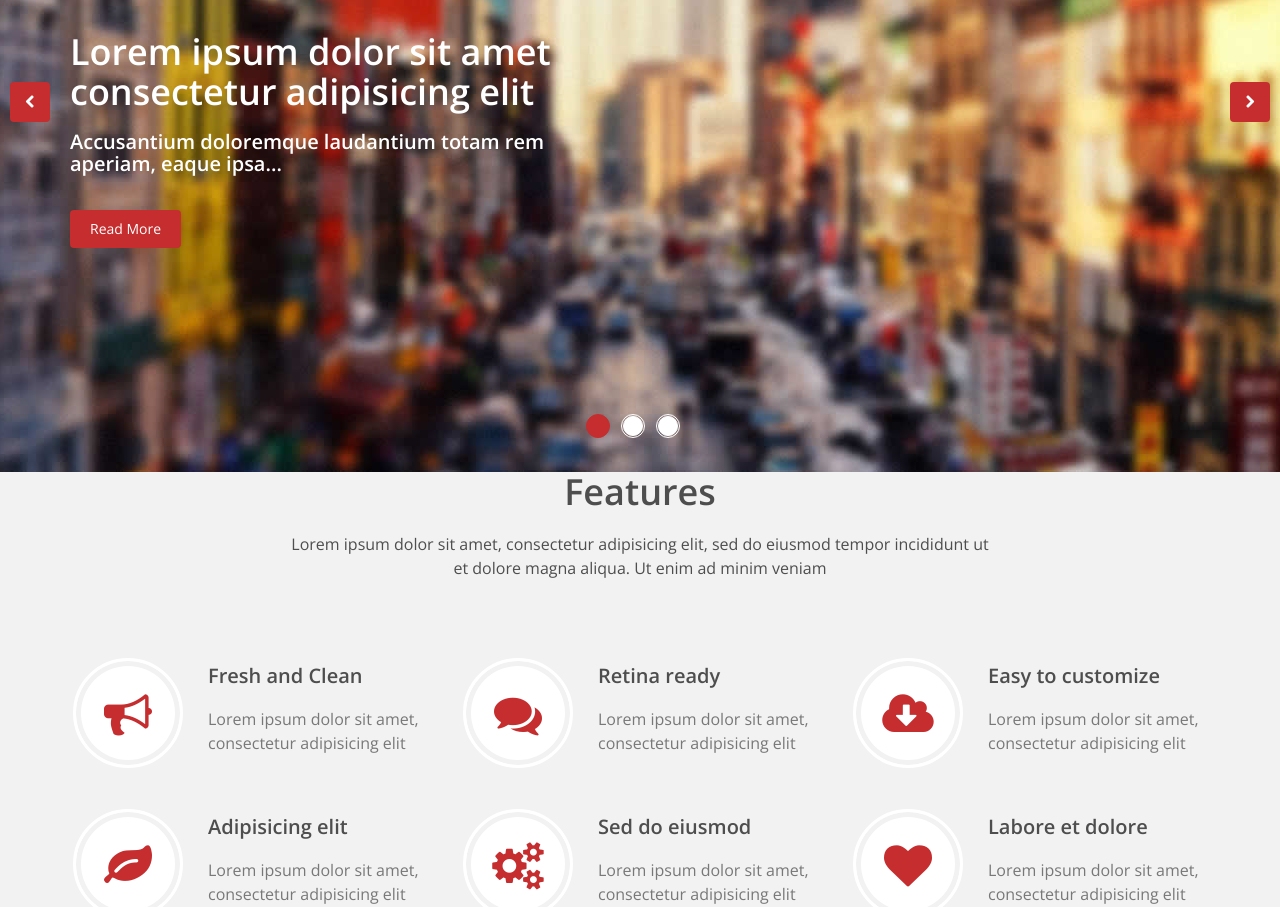
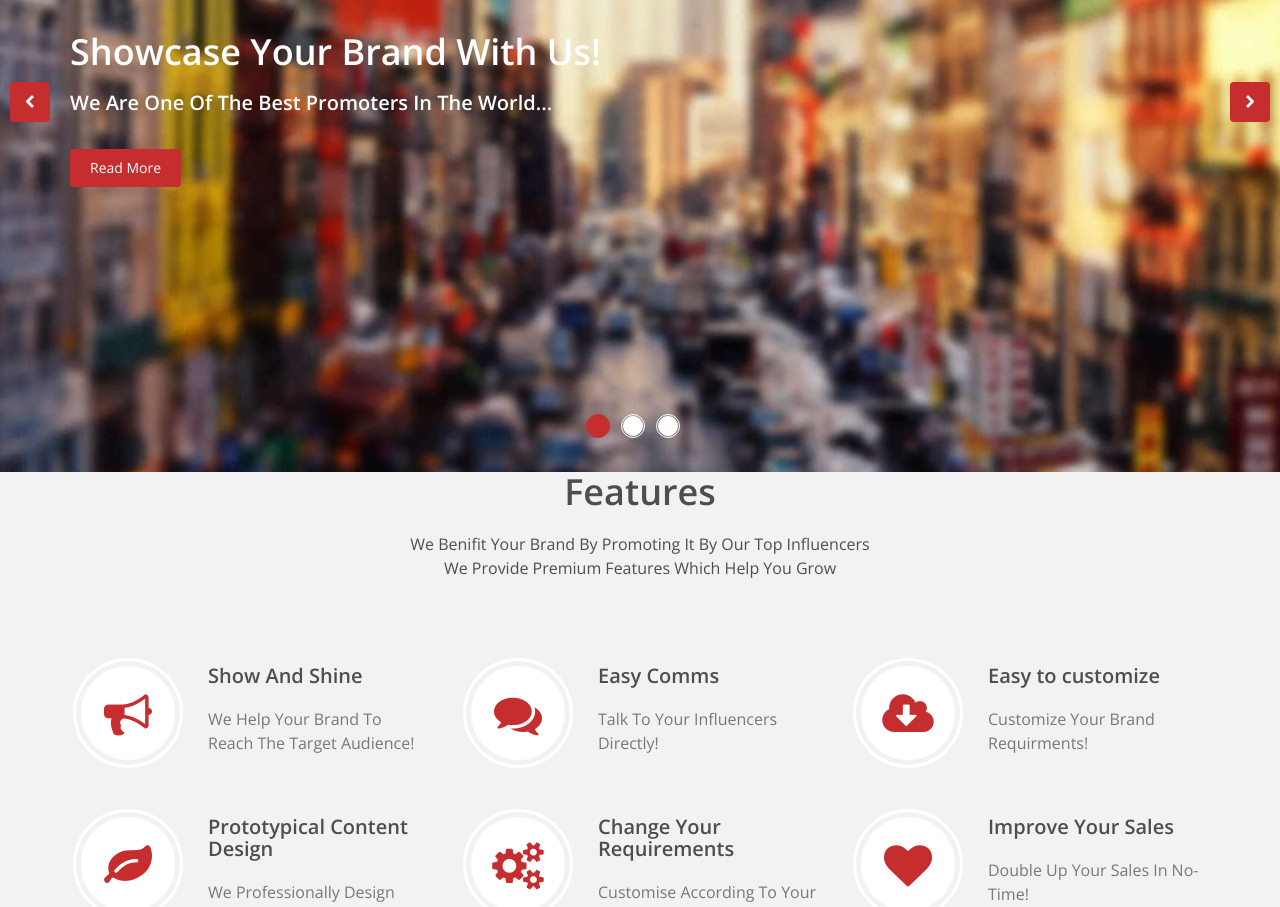
Before and after one commit to marvin-aroza/inlfuencer-user, an Angular app: page / in a window 1280 px wide. Shown: the part 696-1603 px from the top of the page. Built offline with nearby package versions, Linux system fonts and the light colour scheme.

Commit message:
ContentChanges

```diff
--- a/src/app/_Modules/pages/homepage/carousel/carousel.component.html
+++ b/src/app/_Modules/pages/homepage/carousel/carousel.component.html
@@ -12,8 +12,8 @@
                   <div class="row slide-margin">
                       <div class="col-sm-6">
                           <div class="carousel-content">
-                              <h1 class="animation animated-item-1">Lorem ipsum dolor sit amet consectetur adipisicing elit</h1>
-                              <h2 class="animation animated-item-2">Accusantium doloremque laudantium totam rem aperiam, eaque ipsa...</h2>
+                              <h1 class="animation animated-item-1">Showcase Your Brand With Us!</h1>
+                              <h2 class="animation animated-item-2">We Are One Of The Best Promoters In The World...</h2>
                               <a class="btn-slide animation animated-item-3" href="#">Read More</a>
                           </div>
                       </div>
@@ -33,8 +33,8 @@
                   <div class="row slide-margin">
                       <div class="col-sm-6">
                           <div class="carousel-content">
-                              <h1 class="animation animated-item-1">Lorem ipsum dolor sit amet consectetur adipisicing elit</h1>
-                              <h2 class="animation animated-item-2">Accusantium doloremque laudantium totam rem aperiam, eaque ipsa...</h2>
+                              <h1 class="animation animated-item-1">Improve Your Brand Awareness!</h1>
+                              <h2 class="animation animated-item-2">Let Us Improve Your Reach...</h2>
                               <a class="btn-slide animation animated-item-3" href="#">Read More</a>
                           </div>
                       </div>
@@ -54,8 +54,8 @@
                   <div class="row slide-margin">
                       <div class="col-sm-6">
                           <div class="carousel-content">
-                              <h1 class="animation animated-item-1">Lorem ipsum dolor sit amet consectetur adipisicing elit</h1>
-                              <h2 class="animation animated-item-2">Accusantium doloremque laudantium totam rem aperiam, eaque ipsa...</h2>
+                              <h1 class="animation animated-item-1">Connect To Wider Market!</h1>
+                              <h2 class="animation animated-item-2">We Help To Shine Your Product And Improve Your Sales...</h2>
                               <a class="btn-slide animation animated-item-3" href="#">Read More</a>
                           </div>
                       </div>
--- a/src/app/_Modules/pages/homepage/features/features.component.html
+++ b/src/app/_Modules/pages/homepage/features/features.component.html
@@ -2,7 +2,7 @@
   <div class="container">
      <div class="center wow fadeInDown">
           <h2>Features</h2>
-          <p class="lead">Lorem ipsum dolor sit amet, consectetur adipisicing elit, sed do eiusmod tempor incididunt ut <br> et dolore magna aliqua. Ut enim ad minim veniam</p>
+          <p class="lead">We Benifit Your Brand By Promoting It By Our Top Influencers <br> We Provide Premium Features Which Help You Grow</p>
       </div>
 
       <div class="row">
@@ -10,16 +10,16 @@
               <div class="col-md-4 col-sm-6 wow fadeInDown" data-wow-duration="1000ms" data-wow-delay="600ms">
                   <div class="feature-wrap">
                       <i class="fa fa-bullhorn"></i>
-                      <h2>Fresh and Clean</h2>
-                      <h3>Lorem ipsum dolor sit amet, consectetur adipisicing elit</h3>
+                      <h2>Show And Shine</h2>
+                      <h3>We Help Your Brand To Reach The Target Audience!</h3>
                   </div>
               </div><!--/.col-md-4-->
 
               <div class="col-md-4 col-sm-6 wow fadeInDown" data-wow-duration="1000ms" data-wow-delay="600ms">
                   <div class="feature-wrap">
                       <i class="fa fa-comments"></i>
-                      <h2>Retina ready</h2>
-                      <h3>Lorem ipsum dolor sit amet, consectetur adipisicing elit</h3>
+                      <h2>Easy Comms</h2>
+                      <h3>Talk To Your Influencers Directly!</h3>
                   </div>
               </div><!--/.col-md-4-->
 
@@ -27,31 +27,31 @@
                   <div class="feature-wrap">
                       <i class="fa fa-cloud-download"></i>
                       <h2>Easy to customize</h2>
-                      <h3>Lorem ipsum dolor sit amet, consectetur adipisicing elit</h3>
+                      <h3>Customize Your Brand Requirments!</h3>
                   </div>
               </div><!--/.col-md-4-->
 
               <div class="col-md-4 col-sm-6 wow fadeInDown" data-wow-duration="1000ms" data-wow-delay="600ms">
                   <div class="feature-wrap">
                       <i class="fa fa-leaf"></i>
-                      <h2>Adipisicing elit</h2>
-                      <h3>Lorem ipsum dolor sit amet, consectetur adipisicing elit</h3>
+                      <h2>Prototypical Content Design</h2>
+                      <h3>We Professionally Design Your Content!</h3>
                   </div>
               </div><!--/.col-md-4-->
 
               <div class="col-md-4 col-sm-6 wow fadeInDown" data-wow-duration="1000ms" data-wow-delay="600ms">
                   <div class="feature-wrap">
                       <i class="fa fa-cogs"></i>
-                      <h2>Sed do eiusmod</h2>
-                      <h3>Lorem ipsum dolor sit amet, consectetur adipisicing elit</h3>
+                      <h2>Change Your Requirements</h2>
+                      <h3>Customise According To Your Approch!</h3>
                   </div>
               </div><!--/.col-md-4-->
 
               <div class="col-md-4 col-sm-6 wow fadeInDown" data-wow-duration="1000ms" data-wow-delay="600ms">
                   <div class="feature-wrap">
                       <i class="fa fa-heart"></i>
-                      <h2>Labore et dolore</h2>
-                      <h3>Lorem ipsum dolor sit amet, consectetur adipisicing elit</h3>
+                      <h2>Improve Your Sales</h2>
+                      <h3>Double Up Your Sales In No-Time!</h3>
                   </div>
               </div><!--/.col-md-4-->
           </div><!--/.services-->
--- a/src/app/_Modules/pages/homepage/services/services.component.html
+++ b/src/app/_Modules/pages/homepage/services/services.component.html
@@ -2,7 +2,7 @@
   <div class="container">
         <div class="center wow fadeInDown">
             <h2>Our Service</h2>
-            <p class="lead">Lorem ipsum dolor sit amet, consectetur adipisicing elit, sed do eiusmod tempor incididunt ut <br> et dolore magna aliqua. Ut enim ad minim veniam</p>
+            <p class="lead">We Provide Wide Range Of Services Matching Your Aim!</p>
         </div>
 
         <div class="row">
@@ -13,8 +13,8 @@
                         <img class="img-responsive" src="assets/images/services/services1.png">
                     </div>
                     <div class="media-body">
-                        <h3 class="media-heading">SEO Marketing</h3>
-                        <p>Lorem ipsum dolor sit ame consectetur adipisicing elit</p>
+                        <h3 class="media-heading">Instagram Marketing</h3>
+                        <p>Different Marketing Strategies Using Instagram</p>
                     </div>
                 </div>
             </div>
@@ -25,8 +25,8 @@
                         <img class="img-responsive" src="assets/images/services/services2.png">
                     </div>
                     <div class="media-body">
-                        <h3 class="media-heading">SEO Marketing</h3>
-                        <p>Lorem ipsum dolor sit ame consectetur adipisicing elit</p>
+                        <h3 class="media-heading">Facebook Marketing</h3>
+                        <p>Different Marketing Strategies Using Facebook</p>
                     </div>
                 </div>
             </div>
@@ -37,8 +37,8 @@
                         <img class="img-responsive" src="assets/images/services/services3.png">
                     </div>
                     <div class="media-body">
-                        <h3 class="media-heading">SEO Marketing</h3>
-                        <p>Lorem ipsum dolor sit ame consectetur adipisicing elit</p>
+                        <h3 class="media-heading">Twitter Marketing</h3>
+                        <p>Different Marketing Strategies Using Twitter</p>
                     </div>
                 </div>
             </div>
@@ -49,8 +49,8 @@
                         <img class="img-responsive" src="assets/images/services/services4.png">
                     </div>
                     <div class="media-body">
-                        <h3 class="media-heading">SEO Marketing</h3>
-                        <p>Lorem ipsum dolor sit ame consectetur adipisicing elit</p>
+                        <h3 class="media-heading">Snapchat Marketing</h3>
+                        <p>Different Marketing Strategies Using Snapchat</p>
                     </div>
                 </div>
             </div>
@@ -61,8 +61,8 @@
                         <img class="img-responsive" src="assets/images/services/services5.png">
                     </div>
                     <div class="media-body">
-                        <h3 class="media-heading">SEO Marketing</h3>
-                        <p>Lorem ipsum dolor sit ame consectetur adipisicing elit</p>
+                        <h3 class="media-heading">Youtube Marketing</h3>
+                        <p>Different Marketing Strategies Using Youtube</p>
                     </div>
                 </div>
             </div>
@@ -73,8 +73,8 @@
                         <img class="img-responsive" src="assets/images/services/services6.png">
                     </div>
                     <div class="media-body">
-                        <h3 class="media-heading">SEO Marketing</h3>
-                        <p>Lorem ipsum dolor sit ame consectetur adipisicing elit</p>
+                        <h3 class="media-heading">Television ADDs</h3>
+                        <p>Adds in Top Viewing channels</p>
                     </div>
                 </div>
             </div>
--- a/src/app/_Modules/pages/homepage/work/work.component.html
+++ b/src/app/_Modules/pages/homepage/work/work.component.html
@@ -2,7 +2,7 @@
   <div class="container">
       <div class="center wow fadeInDown">
           <h2>Recent Works</h2>
-          <p class="lead">Lorem ipsum dolor sit amet, consectetur adipisicing elit, sed do eiusmod tempor incididunt ut <br> et dolore magna aliqua. Ut enim ad minim veniam</p>
+          <p class="lead">We have Helped Lots Of Brand Achive Their Goals! <br> We Have Wide Range Of Influencers You Can Work With!</p>
       </div>
 
       <div class="row">
```
